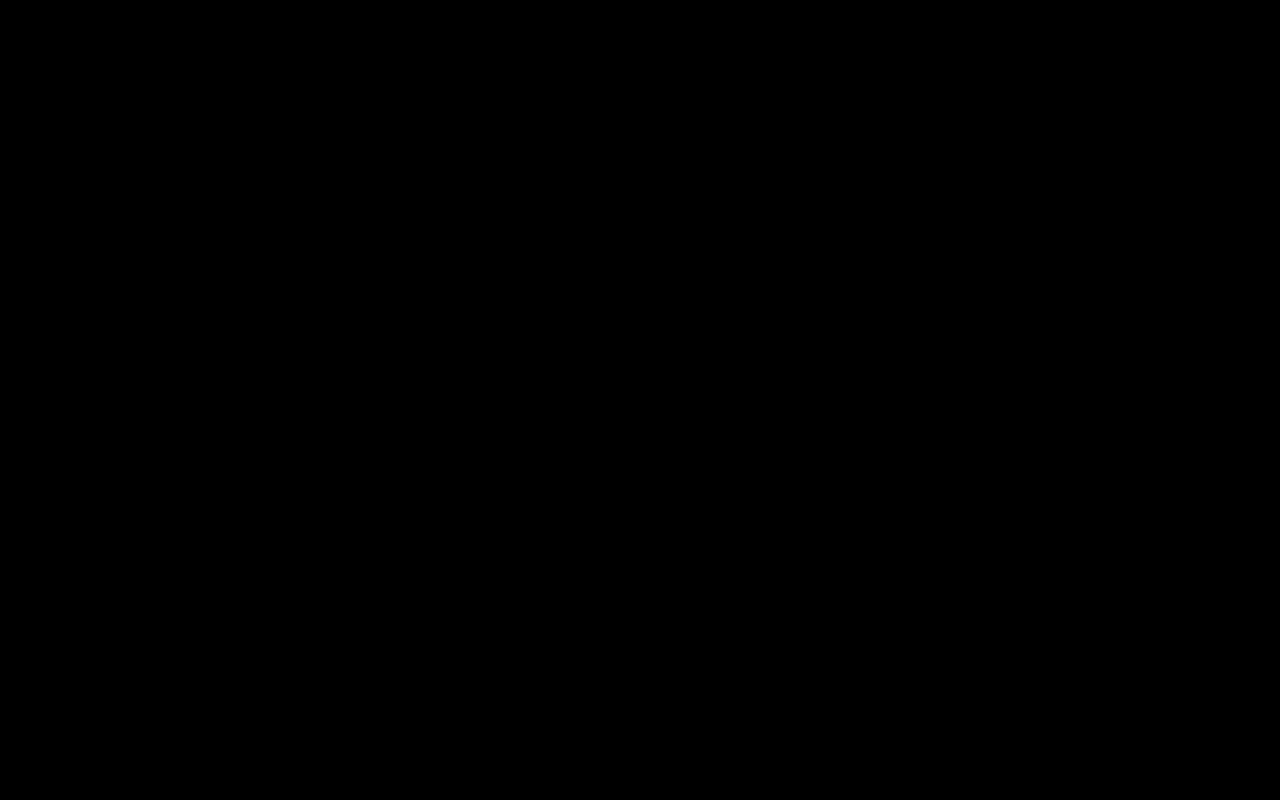
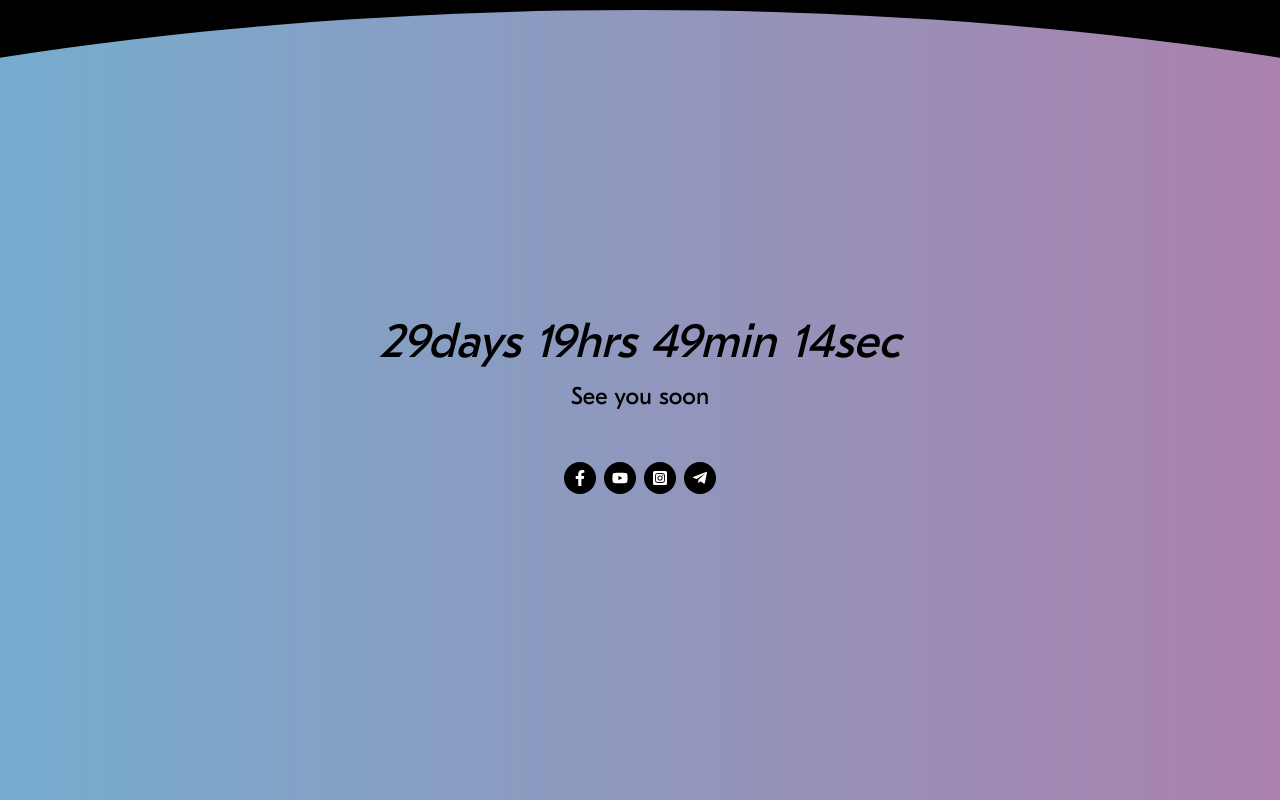
Before and after one commit to josejames/app-aws-demo, a Next.js app: page /dashboard in a window 1280 px wide. Built offline with nearby package versions, Linux system fonts and the light colour scheme.

Commit message:
added social network links

```diff
--- a/package.json
+++ b/package.json
@@ -19,6 +19,7 @@
     "pg-hstore": "^2.3.4",
     "react": "18.2.0",
     "react-dom": "18.2.0",
+    "react-icons": "^4.7.1",
     "sequelize": "^6.28.0"
   },
   "devDependencies": {
--- a/src/components/Landing/Counter/Counter.jsx
+++ b/src/components/Landing/Counter/Counter.jsx
@@ -1,13 +1,26 @@
 import Countdown from '@components/Countdown/Countdown'
 import getEventDate from '@utils/constants/eventDate'
+import { networks } from '@utils/constants/networks'
+import Link from 'next/link'
 import styles from './styles.module.sass'
 export default function Counter() {
     return <section className={styles.container}>
-        <h1 className={styles.counterContainer}>
-            <Countdown targetDate={getEventDate()}/>
-        </h1>
-        <div className={styles.message}>
+        <div className={styles.bg}>
 
+        </div>
+        <div className={styles.dataContainer}>
+            <h2 className={styles.counterContainer}>
+                <Countdown targetDate={getEventDate()}/>
+            </h2>
+            <div className={styles.message}>
+                See you soon
+            </div>
+
+            <div className={styles.networks}>
+                {networks.map(network => <Link key={network.name} href={network.href}>
+                    <span>{network.icon}</span>
+                </Link>)}
+            </div>
         </div>
     </section>
 }
--- a/src/components/Landing/Counter/styles.module.sass
+++ b/src/components/Landing/Counter/styles.module.sass
@@ -2,3 +2,49 @@
     width: 100%
     height: 100vh
     position: relative
+    overflow: hidden
+    .bg
+        position: absolute
+        border-radius: 50%
+        width: 3000px
+        height: 1000px
+        top: 10px
+        left: 50%
+        transform: translate(-50%)
+        background: linear-gradient(90deg, var(--brand-cyan), var(--brand-pink))
+
+    .dataContainer
+        position: relative
+        height: 100%
+        display: flex
+        flex-flow: column
+        align-items: center
+        justify-content: center
+        color: #000
+        h2
+            font-size: 3rem
+            font-style: italic
+            font-weight: 400
+        .message
+            font-size: 1.5rem
+
+        .networks
+            margin-top: 3rem
+            display: flex
+            position: relative
+            gap: 0.5rem
+            a
+                span
+                    width: 2rem
+                    height: 2rem
+                    color: #fff
+                    display: flex
+                    align-items: center
+                    justify-content: center
+                    font-size: 1rem
+                    background-color: #000
+                    border-radius: 50%
+                    transition: all 0.1s ease-in-out
+                    &:hover
+                        background: var(--main-gradient)
+                        color: #000
--- a/src/pages/dashboard/index.js
+++ b/src/pages/dashboard/index.js
@@ -1,10 +1,7 @@
+import Counter from '@components/Landing/Counter/Counter'
 import styles from './styles.module.sass'
 export default function Dashboard () {
     return <div className={styles.container}>
-        <div className={styles.sidebar}>
-
-        </div>
-        <div className={styles.content}>
-        </div>
+        <Counter></Counter>
     </div>
 }
--- a/src/pages/dashboard/styles.module.sass
+++ b/src/pages/dashboard/styles.module.sass
@@ -1,3 +1,4 @@
+
 
 .container
     position: relative
@@ -13,3 +14,5 @@
     height: 100%
     overflow-y: scroll
 .content
+    height: 100vh
+    position: relative
--- a/src/utils/constants/eventDate.jsx
+++ b/src/utils/constants/eventDate.jsx
@@ -1,5 +1,5 @@
 export default function getEventDate() {
-    const date = new Date(2023, 0, 19)
+    const date = new Date(2023, 1, 19)
     const destOffset = 4
     const localOffset = -date.getTimezoneOffset() / 60
     const dif = destOffset - localOffset
--- /dev/null
+++ b/src/utils/constants/networks.js
@@ -0,0 +1,27 @@
+import { FaFacebookF, FaYoutube, FaInstagramSquare, FaTelegramPlane } from 'react-icons/fa'
+const networks = [
+    {
+        name: 'facebook',
+        icon: <FaFacebookF/>,
+        href: 'https://facebook.com'
+    },
+    {
+        name: 'youtube',
+        icon: <FaYoutube/>,
+        href: 'https://youtube.com'
+    },
+    {
+        name: 'instagram',
+        icon: <FaInstagramSquare/>,
+        href: 'https://instagram.com'
+    },
+    {
+        name: 'telegram',
+        icon: <FaTelegramPlane/>,
+        href: 'https://telegram.com'
+    }
+]
+
+export {
+    networks
+}
```
Also changed, not shown: 1 other file (tests, documents, lock files or other folders).
